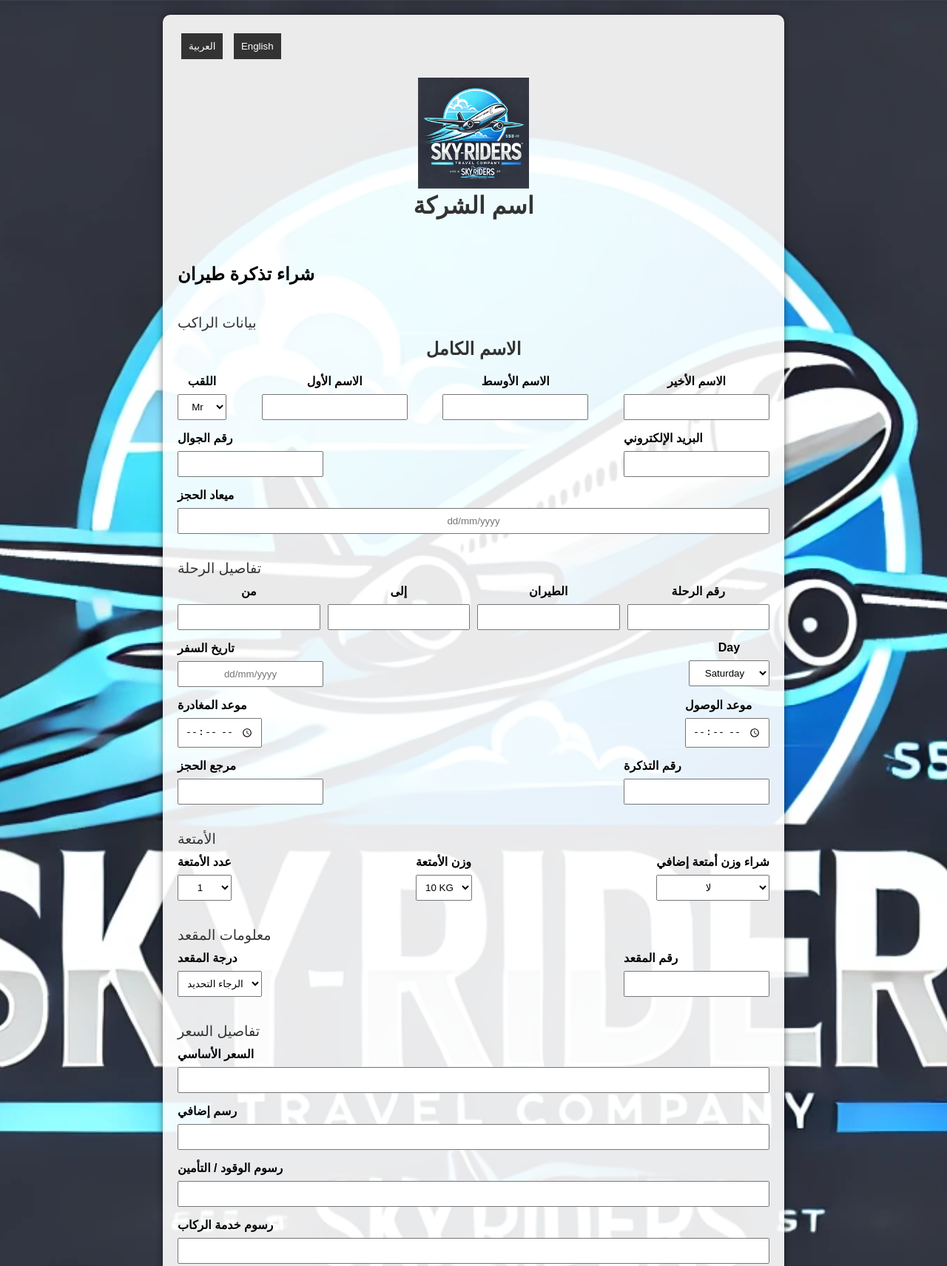
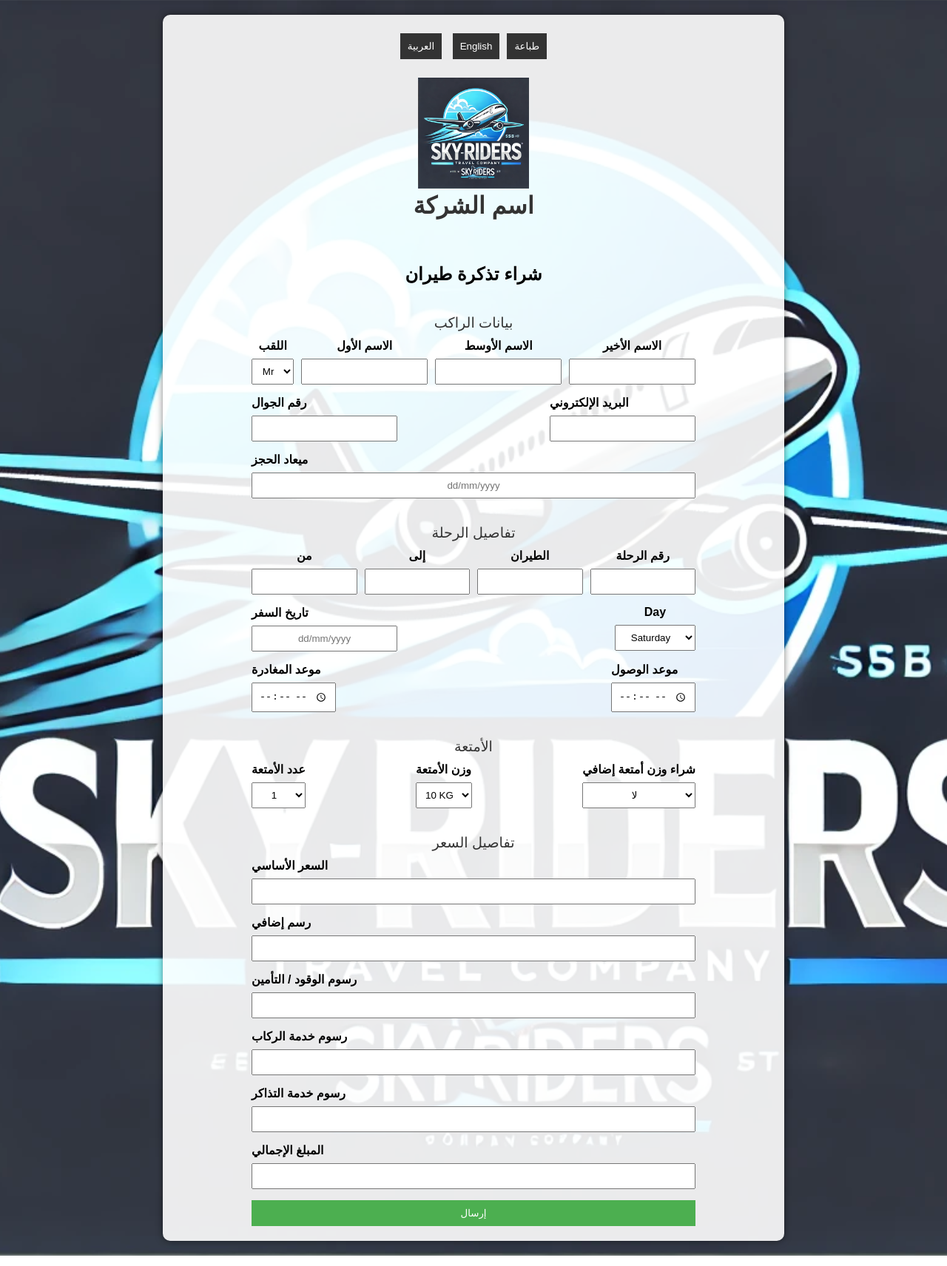
Before and after one commit to Ibrahim-Ali1/Ticket-reservations, a plain HTML site: page index.html in a window 1280 px wide. Shown: the top 1712 px of the page at 74% size. Drawn offline with Linux system fonts and the light colour scheme.

Commit message:
Update index.html

```diff
--- a/index.html
+++ b/index.html
@@ -20,7 +20,8 @@
             margin: auto;
             display: flex;
             flex-direction: column;
-            justify-content: space-between;
+            justify-content: center; /* تعديل لتوسيط المحتوى */
+            align-items: center; /* توسيط المحتوى أفقيًا */
             min-height: 100vh; /* لملء الصفحة بالكامل */
             box-shadow: 0 0 10px rgba(0, 0, 0, 0.5); /* إضافة ظل للخلفية */
         }
@@ -45,7 +46,7 @@
             margin-top: 20px;
             margin-bottom: 10px;
             color: #333;
-            text-align: left; /* توسيط العنوان */
+            text-align: center; /* توسيط العنوان */
         }
         .submit-btn {
             background-color: #4CAF50;
@@ -73,7 +74,9 @@
             color: #333;
         }
         .language-switcher {
-            text-align: left;
+            display: flex;
+            justify-content: space-between;
+            align-items: center;
             margin-bottom: 20px;
         }
         .language-switcher button {
@@ -120,19 +123,33 @@
         /* إعدادات الطباعة */
         @media print {
             body {
-                background: none; /* إزالة الخلفية */
-                margin: 0; /* إزالة الهوامش */
-                padding: 0; /* إزالة padding */
+                background: none; /* إزالة الخلفية للشاشة */
+                margin: 0;
+                padding: 0;
+                background-image: url('print-background.jpg'); /* خلفية مخصصة للطباعة */
+                background-size: cover;
+                background-position: center;
             }
             .container {
+                background-color: rgba(255, 255, 255, 0.95); /* خلفية بيضاء شفافة للطباعة */
                 box-shadow: none; /* إزالة الظل */
-                border-radius: 0; /* إزالة الحدود المنحنية */
-                width: 100%; /* عرض النموذج بالكامل */
+                border: 1px solid #000; /* إضافة إطار حول المحتوى */
+                padding: 40px;
             }
             .submit-btn {
                 display: none; /* إخفاء زر الإرسال عند الطباعة */
             }
+            #print-btn {
+                display: none; /* إخفاء زر الطباعة عند الطباعة */
             }
+        }
+
+        /* توسيط الأقسام */
+        .form-section {
+            max-width: 600px;
+            margin: 0 auto;
+        }
+
     </style>
     <script>
         function switchLanguage(language) {
@@ -142,10 +159,12 @@
                     element.textContent = element.getAttribute('data-ar');
                     document.body.style.direction = 'rtl';
                     document.body.style.textAlign = 'right';
+                    document.getElementById('print-btn').textContent = 'طباعة';
                 } else {
                     element.textContent = element.getAttribute('data-en');
                     document.body.style.direction = 'ltr';
                     document.body.style.textAlign = 'left';
+                    document.getElementById('print-btn').textContent = 'Print';
                 }
             });
 
@@ -173,6 +192,10 @@
                 `;
             }
         }
+
+        function printPage() {
+            window.print();
+        }
     </script>
 </head>
 <body>
@@ -181,8 +204,12 @@
 
         <!-- تبديل اللغة -->
         <div class="language-switcher">
+            <div>
                 <button onclick="switchLanguage('ar')">العربية</button>
                 <button onclick="switchLanguage('en')">English</button>
+            </div>
+            <!-- زر الطباعة -->
+            <button id="print-btn" onclick="printPage()">طباعة</button>
         </div>
 
         <!-- شعار الشركة -->
@@ -194,12 +221,9 @@
         <h2 data-ar="شراء تذكرة طيران" data-en="Flight Ticket Purchase">شراء تذكرة طيران</h2>
 
         <form>
-
             <!-- بيانات الراكب -->
+            <div class="form-section">
                 <div class="section-title" data-ar="بيانات الراكب" data-en="Passenger Information">بيانات الراكب</div>
-
-            <!-- العنوان فوق حقول الأسماء -->
-            <div class="names-header" data-ar="الاسم الكامل" data-en="Full Name">الاسم الكامل</div>
 
                 <!-- اللقب، الاسم الأول، الأوسط، الأخير في صف واحد -->
                 <div class="row">
@@ -239,8 +263,10 @@
 
                 <label for="booking-date" data-ar="ميعاد الحجز" data-en="Booking Date">ميعاد الحجز</label>
                 <input type="text" id="booking-date" name="booking-date" pattern="\d{2}/\d{2}/\d{4}" placeholder="dd/mm/yyyy" required>
+            </div>
 
             <!-- تفاصيل الرحلة -->
+            <div class="form-section">
                 <div class="section-title" data-ar="تفاصيل الرحلة" data-en="Flight Details">تفاصيل الرحلة</div>
 
                 <!-- من، إلى، الطيران، رقم الرحلة في صف واحد -->
@@ -292,20 +318,10 @@
                         <input type="time" id="arrival-time" name="arrival-time" required>
                     </div>
                 </div>
-
-            <!-- خانة مرجع الحجز ورقم التذكرة -->
-            <div class="row">
-                <div class="column">
-                    <label for="booking-reference" data-ar="مرجع الحجز" data-en="Booking Reference">مرجع الحجز</label>
-                    <input type="text" id="booking-reference" name="booking-reference" required>
-                </div>
-                <div class="column">
-                    <label for="ticket-number" data-ar="رقم التذكرة" data-en="Ticket Number">رقم التذكرة</label>
-                    <input type="text" id="ticket-number" name="ticket-number" required>
-                </div>
             </div>
 
-            <!-- بيانات الأمتعة في سطر واحد مع التوسيع -->
+            <!-- بيانات الأمتعة -->
+            <div class="form-section">
                 <div class="section-title" data-ar="الأمتعة" data-en="Baggage">الأمتعة</div>
 
                 <div class="row">
@@ -336,27 +352,10 @@
                         </select>
                     </div>
                 </div>
-
-            <!-- معلومات المقعد -->
-            <div class="section-title" data-ar="معلومات المقعد" data-en="Seat Information">معلومات المقعد</div>
-
-            <div class="row">
-                <div class="column">
-                    <label for="seat-class" data-ar="درجة المقعد" data-en="Seat Class">درجة المقعد</label>
-                    <select id="seat-class" name="seat-class" required>
-                        <option value="" data-ar="الرجاء التحديد" data-en="Please Select">الرجاء التحديد</option>
-                        <option value="economy" data-ar="اقتصادي" data-en="Economy">اقتصادي</option>
-                        <option value="business" data-ar="رجال الأعمال" data-en="Business">رجال الأعمال</option>
-                        <option value="first-class" data-ar="الدرجة الأولى" data-en="First Class">الدرجة الأولى</option>
-                    </select>
-                </div>
-                <div class="column">
-                    <label for="seat-number" data-ar="رقم المقعد" data-en="Seat Number">رقم المقعد</label>
-                    <input type="text" id="seat-number" name="seat-number">
-                </div>
             </div>
 
             <!-- تفاصيل السعر -->
+            <div class="form-section">
                 <div class="section-title" data-ar="تفاصيل السعر" data-en="Price Details">تفاصيل السعر</div>
 
                 <label for="base-price" data-ar="السعر الأساسي" data-en="Base Fare">السعر الأساسي</label>
```
Lines whose indentation alone changed are shown as unchanged.
